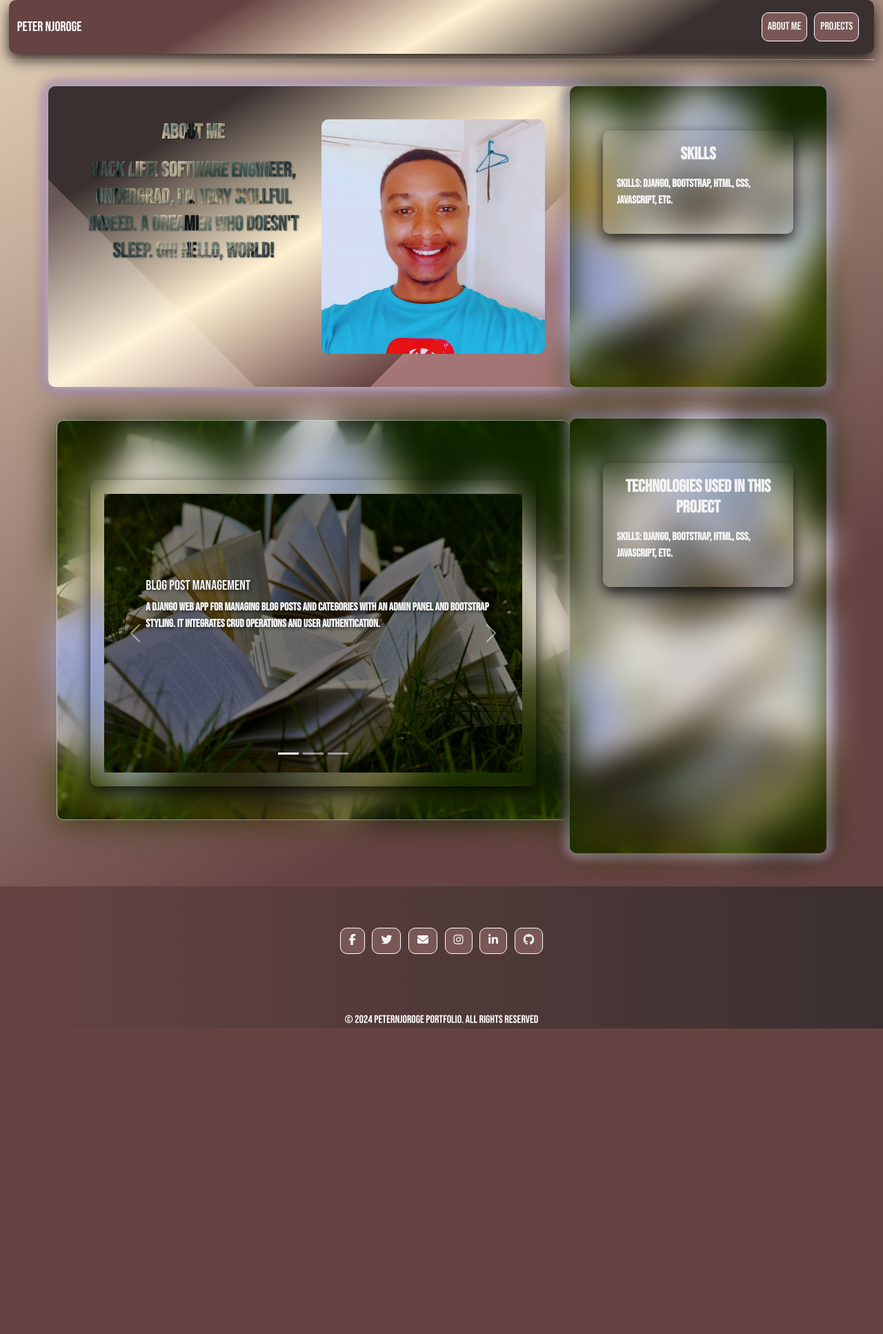
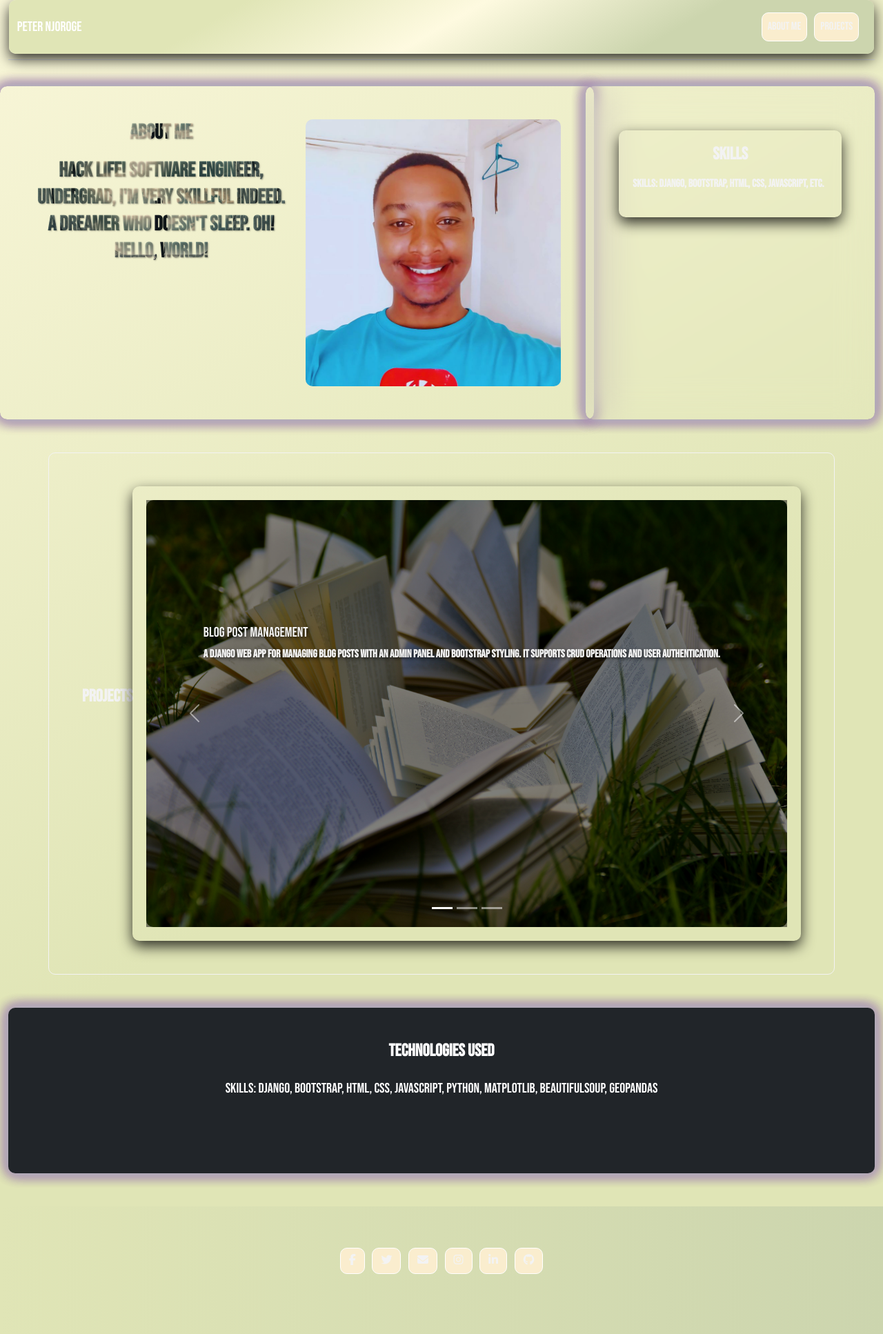
Before and after one commit to Njoro90260/portfolio, a Flask app: page / in a window 1280 px wide. Shown: the top 1934 px of the page at 69% size. Before the commit the page ends 1491 px from the top, so only its background shows below. Run offline with Flask 3, Linux system fonts and the light colour scheme; some libraries are stand-ins or nearby versions.

Commit message:
new layout commit 1.

```diff
--- a/static/css/styles.css
+++ b/static/css/styles.css
@@ -4,15 +4,16 @@
     font-weight: normal;
     font-style: normal;
 }
+
 :root {
-    --dark1: #3B3030;
-    --dark2: #664343;
-    --light1: #795757;
-    --light2: #FFF0D1;
-    --light1-rgba: rgba(121, 87, 87, 1);
-    --light2-rgba: rgba(255, 240, 209, 1);
-    --dark1-rgba: rgba(59, 48, 48, 1);
-    --dark2-rgba: rgba(102, 67, 67, 1);
+    --dark1: #CCD5AE;
+    --dark2: #E0E5B6;
+    --light1: #FAEDCE;
+    --light2: #FEFAE0;
+    --dark1-rgba: rgba(204, 213, 174, 1);
+    --dark2-rgba: rgba(224, 229, 182, 1);
+    --light1-rgba: rgba(250, 237, 206, 1);
+    --light2-rgba: rgba(254, 250, 224, 1);
 }
 
 body {
@@ -119,11 +120,14 @@
 .text {
     max-width: 500px;
 }
+
 .clipped-text {
-    font-size: 30px; /* Font size for better visibility */
+    font-size: 30px;
+    /* Font size for better visibility */
     font-weight: bold;
     line-height: 1.3;
-    color: transparent; /* Initially transparent */
+    color: transparent;
+    /* Initially transparent */
     -webkit-background-clip: text;
     background-clip: text;
     text-align: center;
@@ -136,12 +140,12 @@
 
 
 #about {
-    background:
+    /* background:
         linear-gradient(45deg, var(--dark1) 25%, transparent 25%),
         linear-gradient(-45deg, var(--dark2) 25%, transparent 25%),
         linear-gradient(150deg, var(--dark1) 0%, var(--dark1) 20%, var(--light2-rgba) 50%, var(--dark2) 80%, var(--dark2) 100%);
     background-size: 100% 100%;
-    background-blend-mode: screen;
+    background-blend-mode: screen; */
     box-shadow: 0px 8px 20px rgba(0, 0, 0, 0.8);
     margin-top: 30px;
     width: 100%;
@@ -154,11 +158,13 @@
     opacity: 1;
     animation: glow 15s ease-in-out infinite;
 }
+
 .about-section {
     display: flex;
     justify-content: space-between;
     flex-direction: row;
 }
+
 section#skills {
     box-shadow: 0px 8px 20px rgba(0, 0, 0, 0.8);
     height: auto;
@@ -169,6 +175,7 @@
     opacity: 1;
     margin-top: 30px;
 }
+
 section#skills .skills {
     position: relative;
     z-index: 2;
@@ -184,6 +191,7 @@
     height: auto;
     font-weight: bold;
 }
+
 section#skills::before {
     content: '';
     position: absolute;
@@ -206,10 +214,13 @@
     /* Match border radius */
     transition: background-image 0.8s ease-in-out;
 }
+/* Carousel Image Styling */
 .carousel-img {
     object-fit: cover;
     border-radius: 10px;
 }
+
+/* Overlay Effect on Carousel Items */
 .carousel-item::before {
     content: "";
     position: absolute;
@@ -220,6 +231,8 @@
     background-color: rgba(0, 0, 0, 0.5);
     z-index: 1;
 }
+
+/* Carousel Caption Styling */
 .carousel-caption {
     position: absolute;
     top: 50%;
@@ -230,39 +243,28 @@
     z-index: 2;
     width: 90%;
     text-align: left;
-    padding: 10px;
+    padding: 1rem;
     margin-left: 20px;
 }
 
-/* Styling for the #projects section */
+/* #projects Section Styling */
 section#projects {
     position: relative;
-    /* Ensures the content stays on top of the background */
     background-size: cover;
     background-position: center;
     background-repeat: no-repeat;
     margin: 3rem auto;
-    /* Center the section */
-    /* width: 80%; */
-    height: auto;
+    min-height: 50vh;
     display: flex;
     justify-content: center;
-    flex-direction: row;
     align-items: center;
     color: #f3f3f3;
     border: 1px solid #f3f3f3;
     border-radius: 10px;
     transition: background-image 0.8s ease-in-out;
 }
-.project-section {
-    display: flex;
-    justify-content: space-between;
-    flex-direction: row;
-}
-#projects {
-    height: auto;
-}
-/* Blurred background layer */
+
+/* Blurred Background Layer for #projects */
 section#projects::before {
     content: '';
     position: absolute;
@@ -274,66 +276,58 @@
     background-position: center;
     background-repeat: no-repeat;
     background-image: inherit;
-    /* Uses the background image from the section */
     filter: blur(25px);
-    /* Apply blur */
     opacity: 1;
-    /* Slight transparency */
     z-index: 1;
-    /* Ensure the blur stays behind the content */
     border-radius: 10px;
-    /* Match border radius */
     transition: background-image 0.8s ease-in-out;
 }
 
-/* Content inside the section stays sharp */
+/* Project Item Styling */
 section#projects .project-item {
     position: relative;
     z-index: 2;
-    /* Ensure content appears on top of the blur */
-    /* background-color: rgba(0, 0, 0, 0.8); */
-    border-radius: 10px;
     color: #f3f3f3;
     box-shadow: 0px 8px 20px rgba(0, 0, 0, 0.8);
     transform: scale(1);
     transition: transform 0.3s ease-in-out;
-    padding: 20px;
-    /* margin: 1rem 0; */
-    /* width: 100%; */
+    padding: 1.25rem;
     font-weight: bold;
+    border-radius: 10px;
 }
 
-
+/* Hover Effect for Project Items */
 .project-item:hover {
     cursor: pointer;
     transform: scale(1.05);
 }
 
+/* #technologies Section Styling */
 section#technologies {
     box-shadow: 0px 8px 20px rgba(0, 0, 0, 0.8);
-    height: auto;
+    min-height: 30vh;
     backdrop-filter: blur(25px);
-    animation: glow 15s ease-in-out infinite;
     animation: glow 15s ease-in-out infinite;
     border-radius: 10px;
     opacity: 1;
-    margin-top: 46px;
+    margin-top: 3rem;
 }
+
+/* Content Styling for .tech inside #technologies */
 section#technologies .tech {
     position: relative;
     z-index: 2;
-    /* Ensure content appears on top of the blur */
-    /* background-color: rgba(0, 0, 0, 0.8); */
-    border-radius: 10px;
     color: #f3f3f3;
     box-shadow: 0px 8px 20px rgba(0, 0, 0, 0.8);
     transition: transform 0.3s ease-in-out;
     width: 100%;
     margin: 1rem 0;
-    padding: 20px;
-    height: auto;
+    padding: 1.25rem;
     font-weight: bold;
+    border-radius: 10px;
 }
+
+/* Blurred Background Layer for #technologies */
 section#technologies::before {
     content: '';
     position: absolute;
@@ -345,19 +339,11 @@
     background-position: center;
     background-repeat: no-repeat;
     background-image: inherit;
-    /* Uses the background image from the section */
     filter: blur(25px);
-    /* Apply blur */
     opacity: 1;
-    /* Slight transparency */
     z-index: 1;
-    /* Ensure the blur stays behind the content */
     border-radius: 10px;
-    /* Match border radius */
     transition: background-image 0.8s ease-in-out;
-}
-#technologies {
-    height: auto;
 }
 #contact svg.icon {
     width: 40px;
@@ -507,35 +493,18 @@
     }
 }
 
-/* Shorter duration for strobe effect */
-/*
-@keyframes glow {
-    0%, 100% {
-        box-shadow: 0 0 20px rgba(245, 245, 220, 1);
-    }
-    50% {
-        box-shadow: 0 0 40px rgba(199, 255, 216, 1), 0 0 30px rgba(128, 0, 128, 1);
-    }
-}
- */
 @keyframes glow {
 
     0%,
     100% {
         box-shadow: none;
-        /* No glow at the start and end */
     }
 
     50% {
-        /* Creating the 'X' effect with two diagonal shadows */
         box-shadow:
             0px 0px 20px rgba(199, 255, 216, 1),
-            /* Top-left to bottom-right */
             0px 0px 20px rgba(128, 0, 128, 1),
-            /* Bottom-left to top-right */
             0px 0px 20px rgba(199, 255, 216, 1),
-            /* Top-right to bottom-left */
             0px 0px 20px rgba(128, 0, 128, 1);
-        /* Bottom-right to top-left */
     }
 }
--- a/templates/index.html
+++ b/templates/index.html
@@ -1,7 +1,7 @@
 {% extends "base.html" %}
 
 {% block content%}
-<div class="container about-section">
+<div class="about-section">
     <div class="row">
         <!-- First Section: About Me -->
         <section id="about" class="p-5 col-md-8 mx-auto">
@@ -32,90 +32,74 @@
 </div>
 </div>
 
-<div class="container project-section">
+<div class="project-section">
     <!-- Projects Section -->
-    <section id="projects" class="p-5 row mx-auto">
-        <h2 class="text-center">Projects</h2>
+    <section id="projects" class="p-5 container">
+        <h2 class="text-center mb-5">Projects</h2>
         <div class="project-item">
             <!-- Carousel -->
-            <div id="carouselExampleCaptions" class="carousel slide" data-bs-ride="carousel">
+            <div id="projectsCarousel" class="carousel slide" data-bs-ride="carousel">
+                <!-- Carousel Indicators -->
                 <div class="carousel-indicators">
-                    <button type="button" data-bs-target="#carouselExampleCaptions" data-bs-slide-to="0" class="active"
-                        aria-current="true" aria-label="Slide 1"></button>
-                    <button type="button" data-bs-target="#carouselExampleCaptions" data-bs-slide-to="1"
-                        aria-label="Slide 2"></button>
-                    <button type="button" data-bs-target="#carouselExampleCaptions" data-bs-slide-to="2"
-                        aria-label="Slide 3"></button>
+                    <button type="button" data-bs-target="#projectsCarousel" data-bs-slide-to="0" class="active" aria-current="true" aria-label="Slide 1"></button>
+                    <button type="button" data-bs-target="#projectsCarousel" data-bs-slide-to="1" aria-label="Slide 2"></button>
+                    <button type="button" data-bs-target="#projectsCarousel" data-bs-slide-to="2" aria-label="Slide 3"></button>
                 </div>
+
+                <!-- Carousel Inner -->
                 <div class="carousel-inner">
+                    <!-- Blog Post Management Project -->
+                    <div class="carousel-item active">
                         <a href="https://github.com/Njoro90260/blogs.git" target="_blank">
-                        <div class="carousel-item active">
-                            <img src="{{ url_for('static', filename='images/books.jpg') }}" alt="VR Glasses"
-                                class="d-block w-100 carousel-img" alt="...">
+                            <img src="{{ url_for('static', filename='images/books.jpg') }}" class="d-block w-100 carousel-img" alt="Blog Post Management Screenshot">
+                        </a>
                         <div class="carousel-caption d-none d-md-block">
                             <h5>Blog Post Management</h5>
-                                <p>A Django web app for managing blog posts and categories with an admin panel and
-                                    Bootstrap styling. It integrates CRUD operations and user authentication.</p>
+                            <p>A Django web app for managing blog posts with an admin panel and Bootstrap styling. It supports CRUD operations and user authentication.</p>
                         </div>
                     </div>
+
+                    <!-- Data Visualization Project -->
+                    <div class="carousel-item">
+                        <a href="https://github.com/Njoro90260/data-visualization.git" target="_blank">
+                            <img src="{{ url_for('static', filename='images/weather.jpg') }}" class="d-block w-100 carousel-img" alt="Data Visualization Project Screenshot">
                         </a>
-                    <a href="https://github.com/Njoro90260/data-visualization.git" target="_blank">
-                        <div class="carousel-item">
-                            <img src="{{ url_for('static', filename='images/weather.jpg') }}" alt="Covered in Confetti"
-                                class="d-block w-100 carousel-img">
                         <div class="carousel-caption d-none d-md-block">
-                                <h5>Data visualization.</h5>
-                                <p>This project showcases various data visualizations, including earthquake data,
-                                    weather data, and random walk simulations. The earthquake data is visualized using
-                                    Matplotlib and GeoPandas to display seismic activity across different regions, while
-                                    the weather data analysis highlights trends in precipitation, temperature, and wind
-                                    speed using line graphs and bar charts. Additionally, random walk simulations
-                                    visualize
-                                    the unpredictable paths of random movements. These visualizations utilize Python
-                                    libraries
-                                    like Matplotlib, Pandas, and NumPy to present complex data in an intuitive and
-                                    insightful way.
-                                </p>
+                            <h5>Data Visualization</h5>
+                            <p>Showcasing visualizations of earthquake and weather data, and random walk simulations using Matplotlib, GeoPandas, and other libraries.</p>
                         </div>
                     </div>
+
+                    <!-- Web Scraper Project -->
+                    <div class="carousel-item">
+                        <a href="https://github.com/Njoro90260/web-scraper.git" target="_blank">
+                            <img src="{{ url_for('static', filename='images/web-scraper.jpg') }}" class="d-block w-100 carousel-img" alt="Web Scraper Project Screenshot">
                         </a>
-                    <a href="https://github.com/Njoro90260/web-scraper.git" target="_blank">
-                        <div class="carousel-item">
-                            <img src="{{ url_for('static', filename='images/web-scraper.jpg') }}" alt="Chill Chinchilla"
-                                class="d-block w-100 carousel-img">
                         <div class="carousel-caption d-none d-md-block">
                             <h5>Web Scraper with Python and Ollama</h5>
-                                <p>This project involves building a web scraper using Python, integrated
-                                    with Ollama to enhance data extraction and processing. The scraper is
-                                    designed to efficiently gather information from web pages, automating
-                                    the process of retrieving data such as text content, images, and links.
-                                    By leveraging Python libraries like BeautifulSoup and Requests,
-                                    the scraper handles various website structures, while Ollama helps
-                                    with advanced data analysis and transformation. This project demonstrates
-                                    effective web scraping techniques, data cleaning, and integration of
-                                    AI-driven tools for smarter data handling.</p>
+                            <p>A web scraper built with Python and Ollama, designed to efficiently extract data from web pages and process it using AI-enhanced techniques.</p>
                         </div>
                     </div>
-                    </a>
                 </div>
-                <button class="carousel-control-prev" type="button" data-bs-target="#carouselExampleCaptions"
-                    data-bs-slide="prev">
+
+                <!-- Carousel Controls -->
+                <button class="carousel-control-prev" type="button" data-bs-target="#projectsCarousel" data-bs-slide="prev">
                     <span class="carousel-control-prev-icon" aria-hidden="true"></span>
                     <span class="visually-hidden">Previous</span>
                 </button>
-                <button class="carousel-control-next" type="button" data-bs-target="#carouselExampleCaptions"
-                    data-bs-slide="next">
+                <button class="carousel-control-next" type="button" data-bs-target="#projectsCarousel" data-bs-slide="next">
                     <span class="carousel-control-next-icon" aria-hidden="true"></span>
                     <span class="visually-hidden">Next</span>
                 </button>
             </div>
         </div>
     </section>
-    <!-- Second Section: Skills -->
-    <section id="technologies" class="p-5 text-white col-md-4 mx-auto">
-        <div class="tech">
-            <h2 class="mb-3">Technologies used in this project</h2>
-            <p>Skills: Django, Bootstrap, HTML, CSS, JavaScript, etc.</p>
+
+    <!-- Technologies Section -->
+    <section id="technologies" class="p-5 bg-dark text-white text-center">
+        <div class="container">
+            <h2 class="mb-4">Technologies Used</h2>
+            <p class="lead">Skills: Django, Bootstrap, HTML, CSS, JavaScript, Python, Matplotlib, BeautifulSoup, GeoPandas</p>
         </div>
     </section>
 </div>
--- /dev/null
+++ b/test.py
@@ -0,0 +1,3 @@
+import Speedtest
+
+test = speedtest.Speedtest
```
Also changed, not shown: static/js/script.js (+0 -39 lines). Lines whose indentation alone changed are shown as unchanged.
